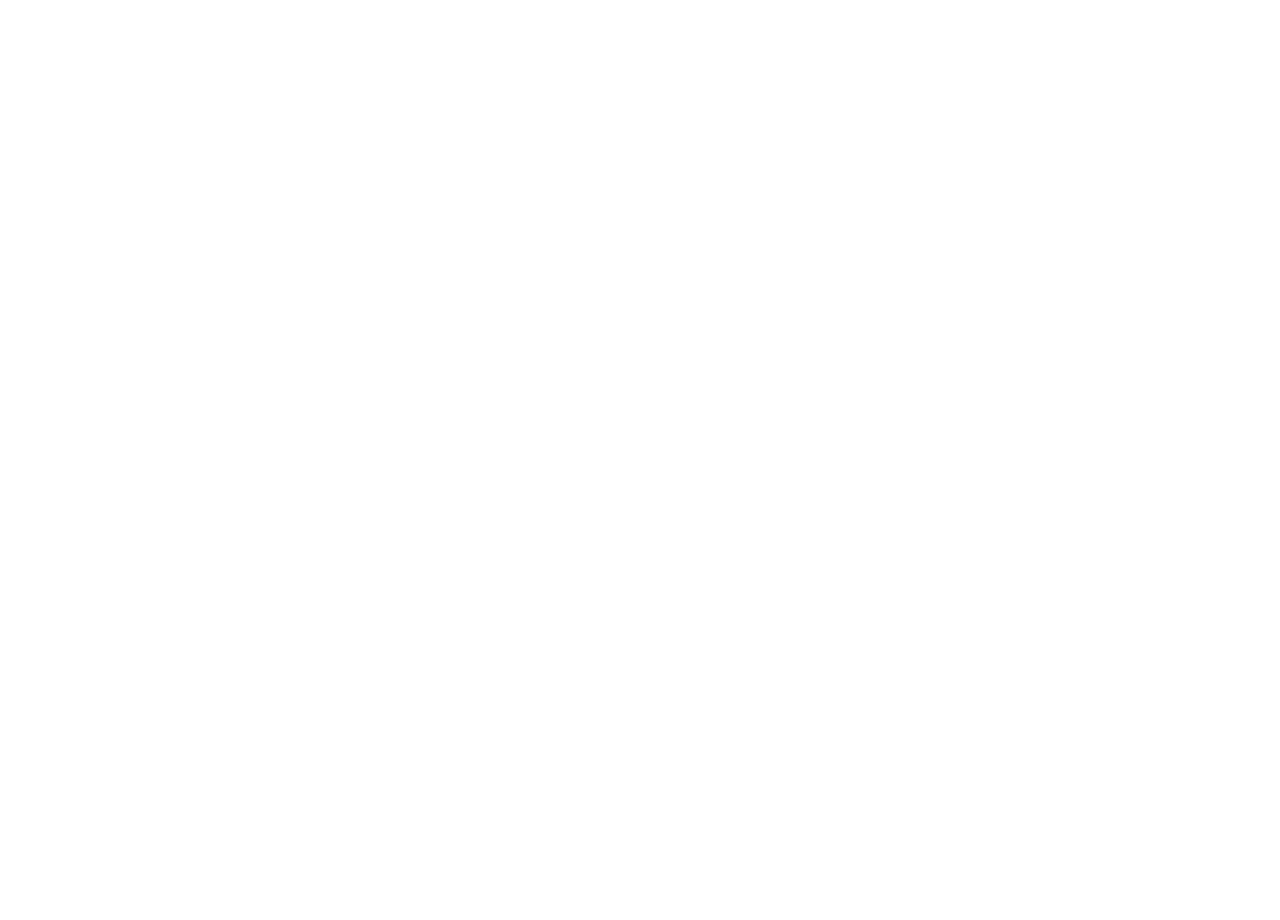
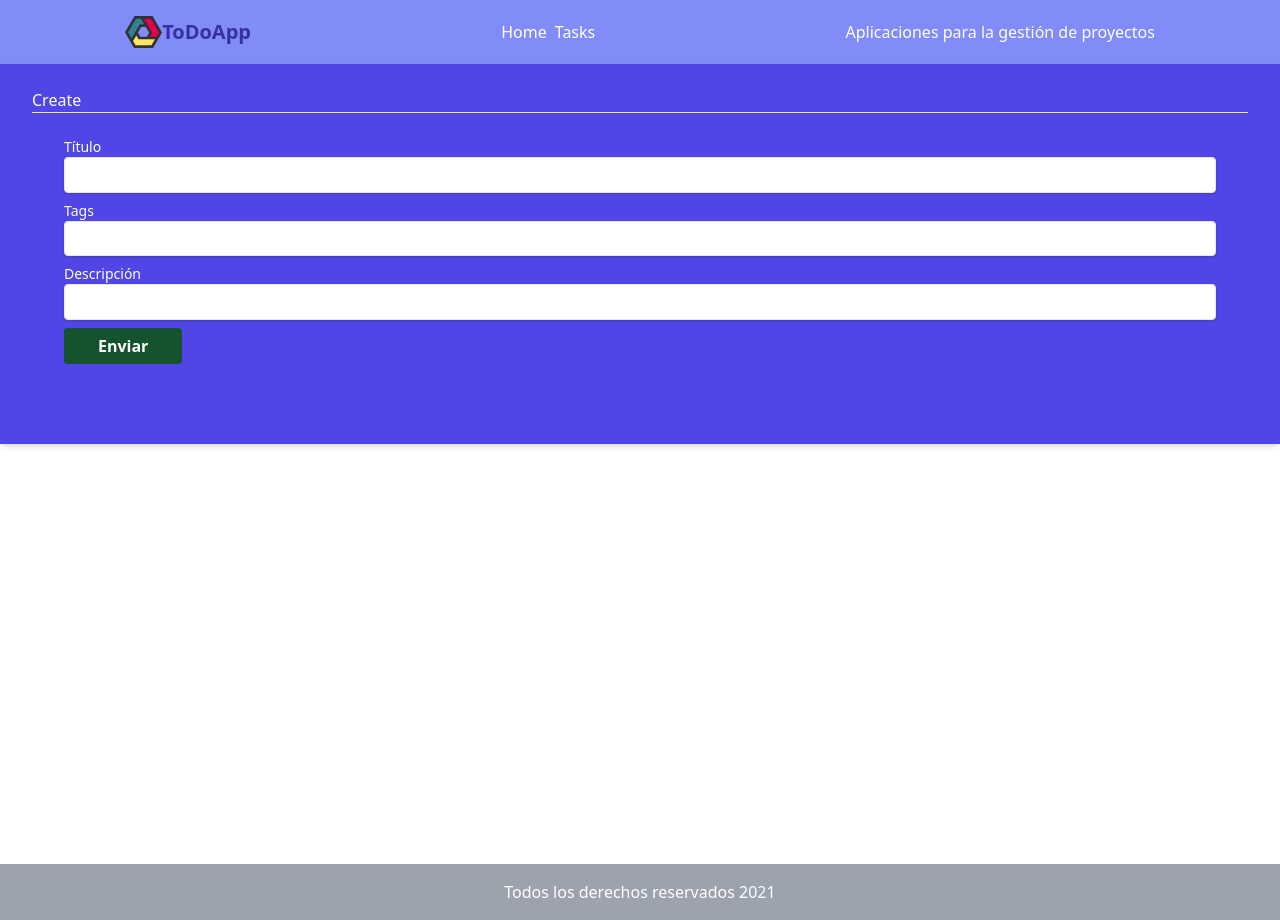
Before and after one commit to TKadyear/oxygen-todo-app, a React (Vite) app: page / in a window 1280 px wide. Before the commit the page ends 800 px from the top, so only its background shows below. Built offline with nearby package versions, Linux system fonts and the light colour scheme.

Commit message:
Done NavBar,footer and the view of Home

```diff
--- a/index.html
+++ b/index.html
@@ -3,6 +3,7 @@
 
 <head>
   <meta charset="UTF-8" />
+  <link rel="shortcut icon" href="/logo.svg" type="image/x-icon">
   <meta name="viewport" content="width=device-width, initial-scale=1.0" />
   <title>Oxygen ToDo App</title>
 </head>
--- a/src/App.jsx
+++ b/src/App.jsx
@@ -1,9 +1,79 @@
-import { BrowserRouter } from 'react-router-dom';
+import { BrowserRouter, Routes, Route, Link } from 'react-router-dom';
 import './App.css'
+function NavBar() {
+  return (
+    <nav className="flex flex-row justify-around flex-wrap  items-center py-4 bg-indigo-400 text-white">
+      <div className='flex flex-row justify-center items-center text-indigo-800 font-bold text-xl'>
+        <img src="/logo.svg" alt="Logo Todo app" />
+        ToDoApp
+      </div>
+      <div className='flex flex-row justify-around gap-2'>
+        <Link to="/">Home</Link>
+        <Link to="/about">Tasks</Link>
+      </div>
+      <hr className='w-full m-2 lg:hidden' />
+      <p >Aplicaciones para la gestión de proyectos</p>
+    </nav>
+  );
+}
 
+
+function Home() {
+  return (
+    <>
+      <main className='bg-gray-300'>
+        <div className="container bg-indigo-600 shadow-md  px-8 pt-6 pb-8 mb-4 text-white">
+          <h1>Create</h1>
+          <hr />
+          <form action="" className=' px-8 pt-6 pb-8 mb-4 '>
+            <label className='block  text-sm mb-2'>
+              Título
+              <input className='shadow appearance-none border rounded w-full py-2 px-3 text-gray-700 leading-tight focus:outline-none focus:shadow-outline' type="text" name="title" id="" />
+            </label>
+            <label className='block text-sm mb-2'>
+              Tags
+              <input className='shadow appearance-none border rounded w-full py-2 px-3 text-gray-700 leading-tight focus:outline-none focus:shadow-outline' type="text" name="tags" id="" />
+            </label>
+            <label className='block text-sm mb-2'>
+              Descripción
+              <input className='shadow appearance-none border rounded w-full py-2 px-3 text-gray-700 leading-tight focus:outline-none focus:shadow-outline' type="text" name="description" id="" />
+            </label>
+
+            <button className='bg-green-900 border-green-900 py-1 px-8 text-white font-bold border-2  rounded hover:bg-white hover:text-green-900'>Enviar</button>
+          </form>
+        </div>
+      </main>
+    </>
+  );
+}
+
+function About() {
+  return (
+    <>
+      <main>
+        <h2>Who are we?</h2>
+        <p>
+          That feels like an existential question, don't you
+          think?
+        </p>
+      </main>
+      <nav>
+        <Link to="/">Home</Link>
+      </nav>
+    </>
+  );
+}
 function App() {
   return (
     <BrowserRouter>
+      <NavBar></NavBar>
+      <div className="App h-screen">
+        <Routes>
+          <Route path="/" element={<Home />} />
+          <Route path="about" element={<About />} />
+        </Routes>
+      </div>
+      <footer className="flex flex-row justify-center py-4 bg-gray-400 text-white"> Todos los derechos reservados 2021</footer>
     </BrowserRouter>
   )
 }
```
Also changed, not shown: public/logo.svg (added).
